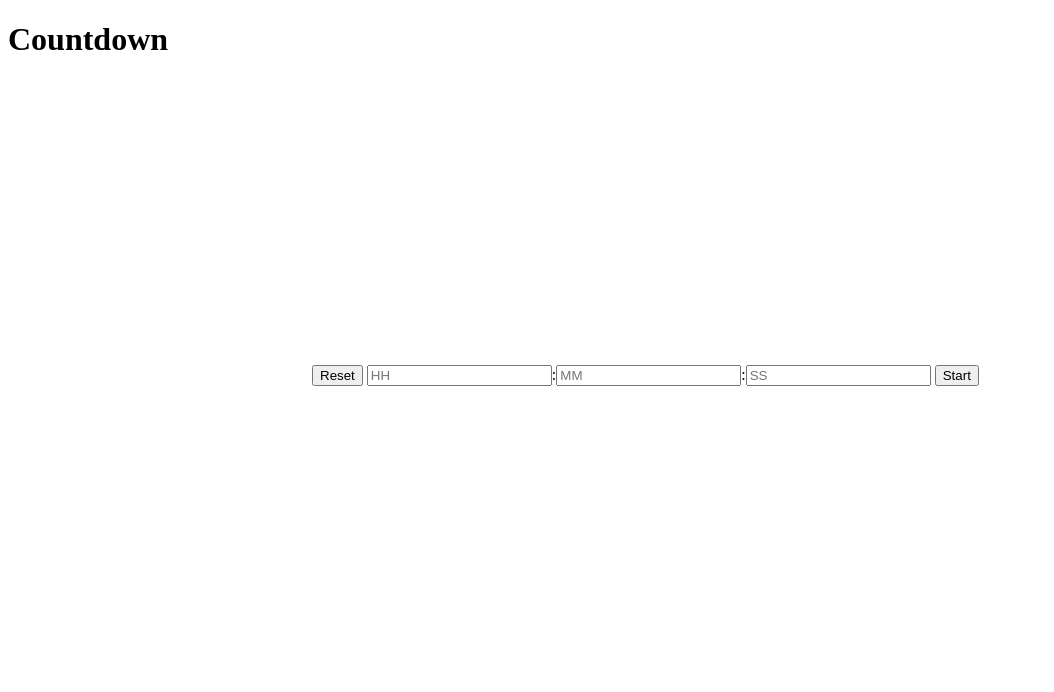
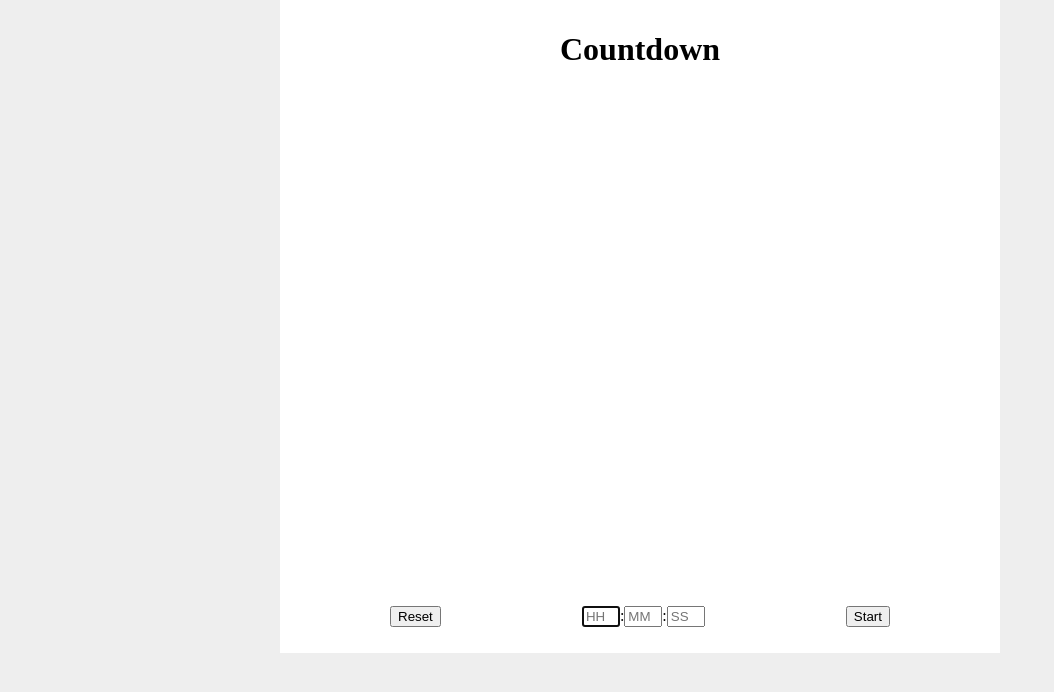
Before and after one commit to SteeveDroz/countdown, a plain HTML site: page index.html in a window 1280 px wide. Shown: the whole page, without its empty margins (0-1054 px from the left). Drawn offline with Linux system fonts and the light colour scheme.

Commit message:
Make it visually appealing

```diff
--- a/countdown.js
+++ b/countdown.js
@@ -22,7 +22,7 @@ const init = data => {
     data.endTime = Date.now()
     data.start = false
 
-    data.canvas.width = data.canvas.height = 300
+    data.canvas.width = data.canvas.height = 500
 }
 
 const update = data => {
--- a/index.html
+++ b/index.html
@@ -5,14 +5,21 @@
     <meta charset="utf-8">
     <title>Countdown</title>
     <script src="countdown.js" defer></script>
+    <link rel="stylesheet" href="style.css" type="text/css">
 </head>
 
 <body>
-    <h1>Countdown</h1>
-    <canvas id="countdown"></canvas>
-    <button id="reset">Reset</button>
-    <input id="hours" placeholder="HH">:<input id="minutes" placeholder="MM">:<input id="seconds" placeholder="SS">
-    <button id="start">Start</button>
+    <main>
+        <h1>Countdown</h1>
+        <canvas id="countdown"></canvas>
+        <menu>
+            <button id="reset">Reset</button>
+            <div class="group">
+                <input id="hours" placeholder="HH" autofocus>:<input id="minutes" placeholder="MM">:<input id="seconds" placeholder="SS">
+            </div>
+            <button id="start">Start</button>
+        </menu>
+    </main>
 </body>
 
 </html>
--- /dev/null
+++ b/style.css
@@ -0,0 +1,29 @@
+body {
+    background: #eee;
+    margin: 0;
+}
+
+main {
+    background: #fff;
+    max-width: 700px;
+    margin: auto;
+    padding: 10px;
+    display: flex;
+    flex-flow: column;
+    align-items: center;
+}
+
+h1 {
+    text-align: center;
+}
+
+menu {
+    display: flex;
+    justify-content: space-between;
+    width: 500px;
+    padding: 0;
+}
+
+#hours, #minutes, #seconds {
+    width: 30px;
+}
```
